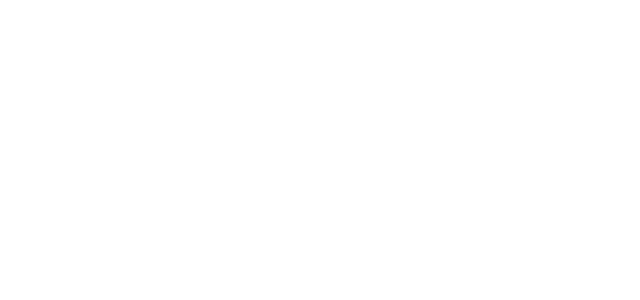
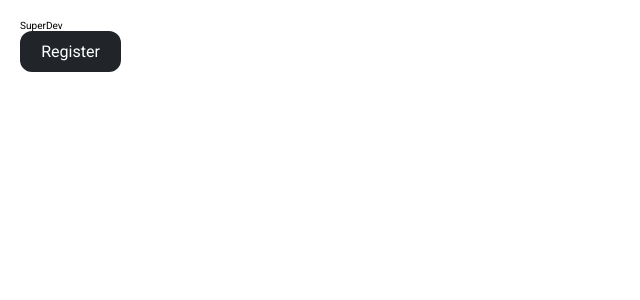
Before and after one commit to frostzt/super-responsive-react, a React (Create React App) app: page / in a window 1280 px wide. Shown: the top 300 px of the page, without its empty margins (0-640 px from the left). Built offline with nearby package versions, Linux system fonts and the light colour scheme.

Commit message:
implemented button component

```diff
--- a/package.json
+++ b/package.json
@@ -10,7 +10,9 @@
     "@types/node": "^12.0.0",
     "@types/react": "^17.0.0",
     "@types/react-dom": "^17.0.0",
+    "classnames": "^2.3.1",
     "framer-motion": "^4.1.17",
+    "prop-types": "^15.7.2",
     "react": "^17.0.2",
     "react-dom": "^17.0.2",
     "react-intersection-observer": "^8.32.1",
--- a/src/App.tsx
+++ b/src/App.tsx
@@ -1,8 +1,13 @@
 import React from "react";
+import Header from "./Components/Header/Header";
 
 // Styling
 import styles from "./Styles/App.module.scss";
 
-const App: React.FC = () => <div className={styles.container} />;
+const App: React.FC = () => (
+  <main className={styles.container}>
+    <Header />
+  </main>
+);
 
 export default App;
--- /dev/null
+++ b/src/Components/Buttons/Buttons.module.scss
@@ -0,0 +1,11 @@
+.container {
+  cursor: pointer;
+  font-weight: 400;
+  font-size: 1.6rem;
+  width: fit-content;
+  height: fit-content;
+  color: var(--white);
+  border-radius: 1.2rem;
+  padding: 1.1rem 2.1rem;
+  background-color: var(--black);
+}
--- /dev/null
+++ b/src/Components/Buttons/Buttons.tsx
@@ -0,0 +1,30 @@
+import React from "react";
+import PropsTypes from "prop-types";
+
+// Styling
+import cx from "classnames";
+import styles from "./Buttons.module.scss";
+
+interface Props {
+  invert?: boolean;
+  children: React.ReactNode;
+}
+
+const Buttons: React.FC<Props> = ({ children, invert }) => (
+  <div className={cx([styles.container, invert ? styles.inverted : null])}>
+    <div>{children}</div>
+  </div>
+);
+
+// Prop Validation
+Buttons.defaultProps = {
+  invert: false,
+  children: "",
+};
+
+Buttons.propTypes = {
+  invert: PropsTypes.bool,
+  children: PropsTypes.node,
+};
+
+export default Buttons;
--- a/src/Components/Header/Header.tsx
+++ b/src/Components/Header/Header.tsx
@@ -1,12 +1,13 @@
 import React from "react";
+import NavBar from "../NavBar/NavBar";
 
 // Styling
 import styles from "./Header.module.scss";
 
 const Header: React.FC = () => (
-  <div className={styles.container}>
-    <div className="" />
-  </div>
+  <header className={styles.container}>
+    <NavBar />
+  </header>
 );
 
 export default Header;
--- /dev/null
+++ b/src/Components/NavBar/NavBar.module.scss
@@ -0,0 +1,2 @@
+.container {
+}
--- /dev/null
+++ b/src/Components/NavBar/NavBar.tsx
@@ -0,0 +1,16 @@
+import React from "react";
+import Buttons from "../Buttons/Buttons";
+
+// Styling
+import styles from "./NavBar.module.scss";
+
+const NavBar: React.FC = () => (
+  <div className={styles.container}>
+    <div className={styles.logo}>SuperDev</div>
+    <div className={styles.buttons}>
+      <Buttons>Register</Buttons>
+    </div>
+  </div>
+);
+
+export default NavBar;
--- a/src/Styles/index.scss
+++ b/src/Styles/index.scss
@@ -22,6 +22,10 @@
 
 // Global Style Variables
 :root {
+  // Colors
+  --white: #fff;
+  --black: #212529;
+
   --background-gradient: radial-gradient(
       circle farthest-corner at 35% 90%,
       #fec564,
```
Also changed, not shown: 1 other file (tests, documents, lock files or other folders).
